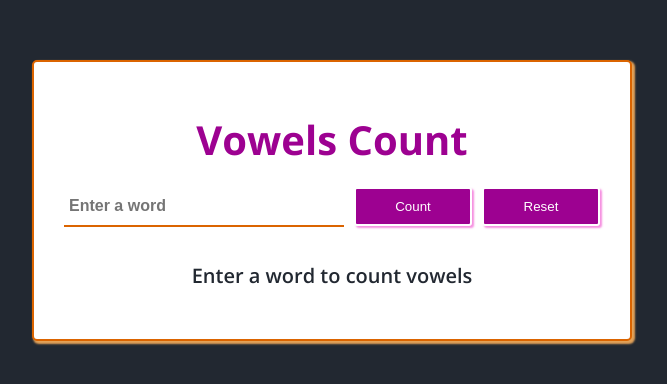
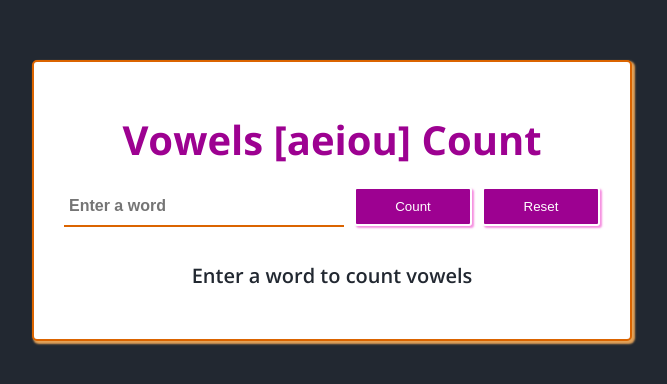
Before and after one commit to microservices-sportsshop/hcj-js-vowels-count, a plain HTML site: page src/index.html in a window 1280 px wide. Shown: the part 200-584 px from the top of the page, without its empty margins (308-975 px from the left). Drawn offline with nearby package versions, Linux system fonts and the light colour scheme.

Commit message:
Update index.html

```diff
--- a/src/index.html
+++ b/src/index.html
@@ -18,7 +18,7 @@
     <section class="main">
         <div class="container vowelscount">
 
-            <h1 class="heading">Vowels Count</h1>
+            <h1 class="heading">Vowels [aeiou] Count</h1>
 
             <div class="input-and-buttons">
                 <input type="text" class="input-text" placeholder="Enter a word" />
```
